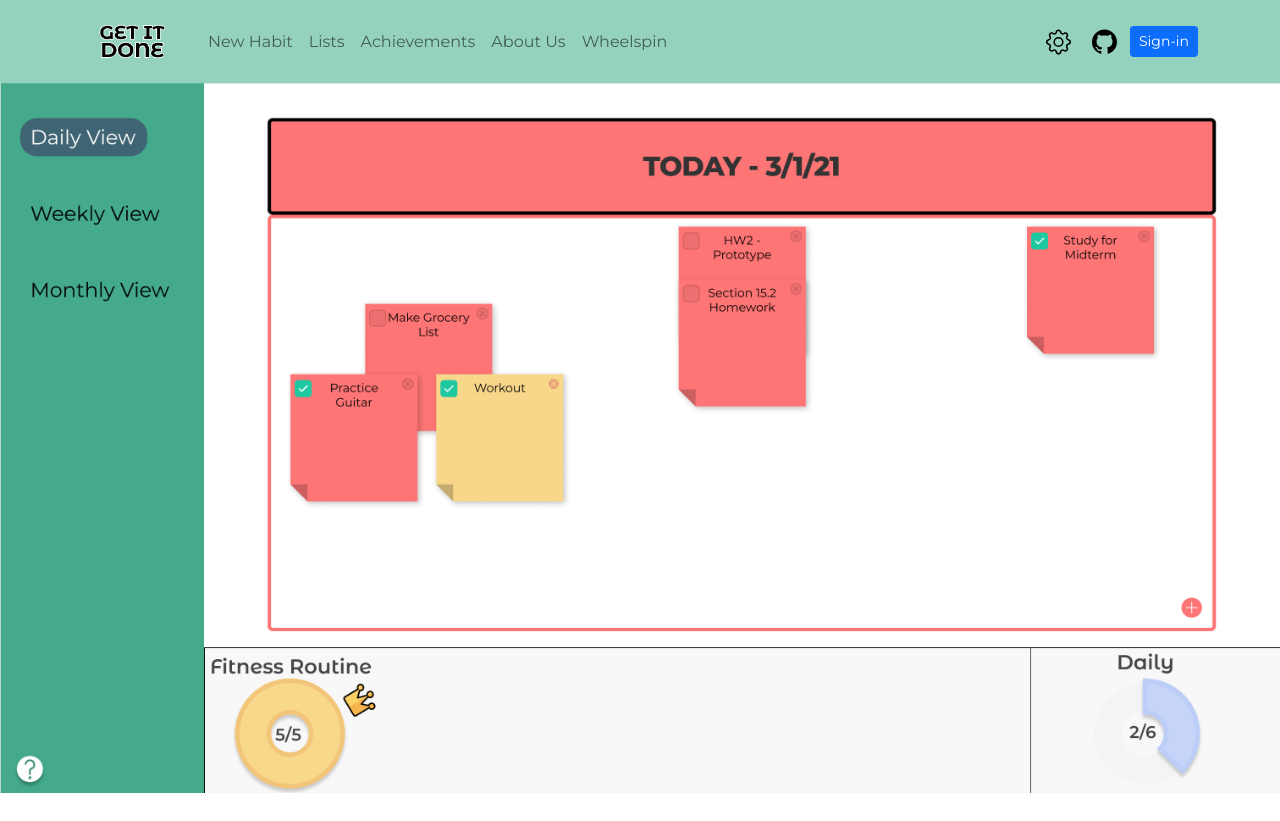
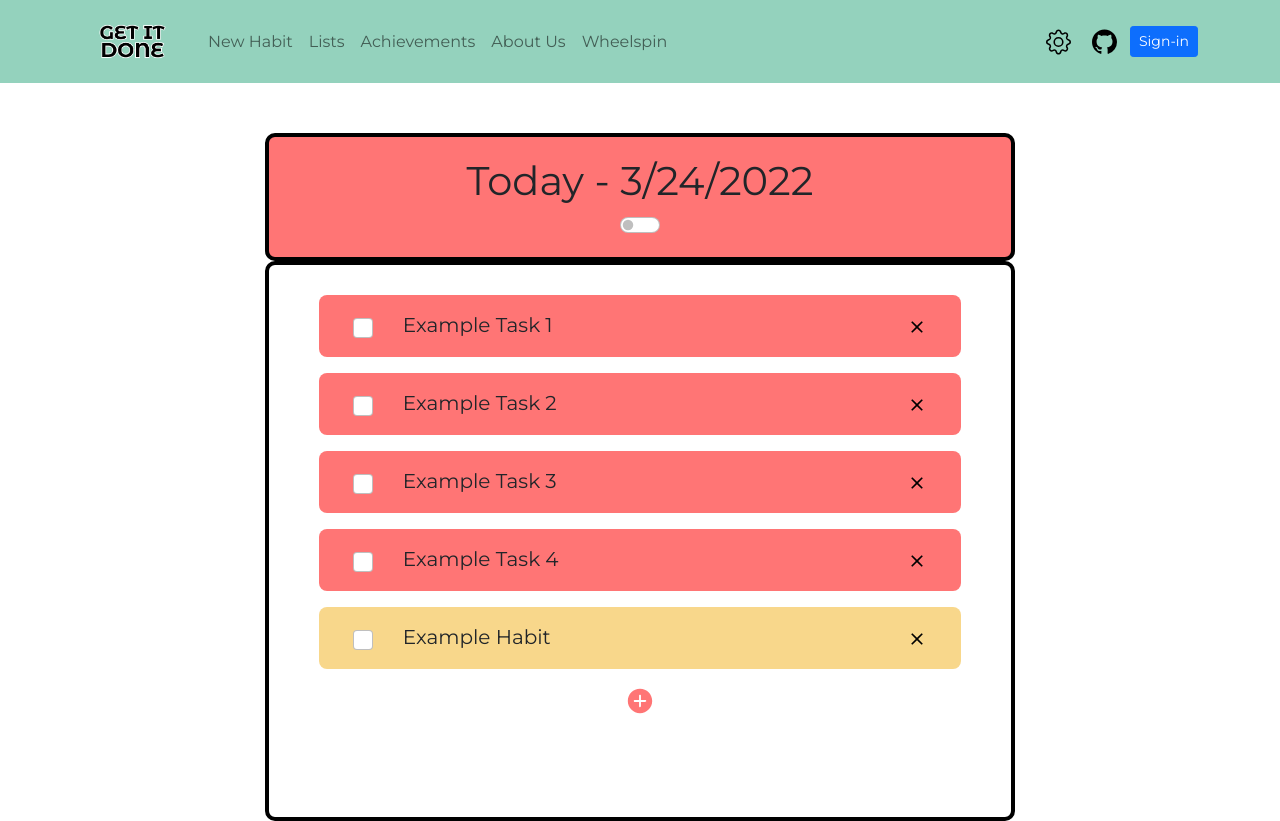
Before and after one commit to ccb1139/Get-it-Done-Gamified-to-do-list, a React (Create React App) app: page /Tasks in a window 1280 px wide. Before the commit the page ends 800 px from the top, so only its background shows below. Built offline with nearby package versions, Linux system fonts and the light colour scheme.

Commit message:
Added alternative daily list view

```diff
--- a/src/App.css
+++ b/src/App.css
@@ -17,6 +17,12 @@
   position: fixed;
 }
 */
+
+.LandingPage {
+  text-align: center;
+  margin: auto;
+  width: 100%;
+}
 
 #signIn {
   margin-top: auto;
@@ -56,6 +62,84 @@
 
 .Sidebar .navItem:active {
   color: black;
+}
+
+/*Lists*/
+.taskHeading {
+  margin: 50px auto 0 auto;
+  padding: 20px;
+  width: 60% !important;
+  max-width: 750px !important;
+  font-weight: bold;
+  border: 4px black solid;
+  border-radius: 10px;
+  background: #FF7575;
+}
+
+#dailyViewToggle{
+  width: 40px !important;
+}
+
+.taskContainer {
+  padding: 30px 50px !important;
+  width: 60% !important;
+  max-width: 750px !important;
+  border: 4px black solid;
+  border-radius: 10px;
+  min-height: 70%;
+}
+
+#dailyViewTraditional {
+  display: block;
+}
+
+#dailyViewStickyNotes {
+  display: none;
+}
+#dailyViewPlaceHolder {
+  width: 100%;
+  height: 100%;
+}
+
+.task{
+  margin: 0 auto;
+  padding: 10px;
+  width: 100%;
+  border-radius: 0.5em;
+  background: #FF7575;
+}
+
+.taskCheckBox{
+  width: 20px !important;
+  height: 20px !important;
+}
+
+.task h5 {
+  margin: 0;
+}
+
+.habit {
+  background: #F8D78B;
+}
+
+.closeButton {
+  background: transparent;
+  border: none;
+}
+
+.addTaskButton {
+  margin: auto;
+  display: block;
+  /* width: 50%; */
+  background: transparent;
+  border: none;
+  color: #FF7575;
+}
+
+.addTaskForm label {
+  width: 100%;
+  /* text-align: right; */
+  margin: 0 !important;
 }
 
 /*New Habit*/
--- /dev/null
+++ b/src/components/AddTaskButton.js
@@ -0,0 +1,50 @@
+import { Button, Collapse, Card, Form, Row, Col } from "react-bootstrap";
+import { IoIosAddCircle } from "react-icons/io";
+import { useState } from "react";
+
+const AddTaskButton = ({onAdd}) => {
+    const [open, setOpen] = useState(false);
+
+    function openCollapse() {
+        setOpen(!open);
+    }
+
+    function handleSumbit() {
+        const task = document.getElementById("taskInput");
+
+        onAdd({
+            text: task.value
+        });
+    }
+
+    return (
+        <>
+            <button className="addTaskButton" onClick={openCollapse}><IoIosAddCircle size= {30} /></button>
+
+            <Collapse in={open} >
+                <Card body >
+                    <Form className="addTaskForm">
+                        <Row className="justify-content-center mb-3">
+                            <Col className="col-2 align-self-center">
+                                <Form.Label>Task</Form.Label>
+                            </Col>
+
+                            <Col className="col-8">
+                                <input className="form-control" placeholder="Enter a task..." id="taskInput"></input>
+                            </Col>
+                        </Row>
+                        <Row className="justify-content-center">
+                            <Button className="w-25" onClick={handleSumbit}>
+                                Add
+                            </Button>
+                        </Row>
+
+
+                    </Form>
+                </Card>
+            </Collapse>
+        </>
+    );
+  }
+
+  export default AddTaskButton
--- a/src/components/DailyView.js
+++ b/src/components/DailyView.js
@@ -1,12 +1,119 @@
-import DailyViewSc from '../img/DailyViewSc.png'
-import Image from 'react-bootstrap/Image'
+// import DailyViewSc from '../img/DailyViewSc.png'
+// import Image from 'react-bootstrap/Image'
+// const DailyView = () => {
+//     return (
+//         <>
+//             <Image src={DailyViewSc} fluid />
+//         </>
+//     );
+//   }
+
+
+//   export default DailyView
+
+import Task from  "./Task";
+import AddTaskButton from "./AddTaskButton";
+import { Container, Image } from "react-bootstrap";
+import { useState } from "react";
+import DailyViewPlaceHolder from "../img/DailyViewPlaceHolder.png"
+
 const DailyView = () => {
+    // Sample list of tasks
+    const [tasks, setTasks] = useState([
+        {
+            id: 1,
+            text: "Example Task 1",
+            due: "N/A",
+            completed: false,
+            habit: false,
+        },
+        {
+            id: 2,
+            text: "Example Task 2",
+            due: "N/A",
+            completed: false,
+            habit: false,
+        },
+        {
+            id: 3,
+            text: "Example Task 3",
+            due: "N/A",
+            completed: false,
+            habit: false,
+        },
+        {
+            id: 4,
+            text: "Example Task 4",
+            due: "N/A",
+            completed: false,
+            habit: false,
+        },
+        {
+            id: 5,
+            text: "Example Habit",
+            due: "N/A",
+            completed: false,
+            habit: true,
+        }
+    ])
+
+    function deleteTask(id) {
+        setTasks(tasks.filter((task) => task.id !== id))
+    }
+
+    function addTask(task) {
+        // Generate random id for now
+        const id = Math.floor(Math.random() * 1000) + 1;
+
+        const newTask = { id, ...task }
+
+        setTasks([...tasks, newTask])
+
+        console.log(task);
+    }
+
+    function toggleDailyView() {
+        var traditionalElement = document.getElementById("dailyViewTraditional");
+        var stickyElement = document.getElementById("dailyViewStickyNotes");
+        var traditional = window.getComputedStyle(traditionalElement).display;
+
+        if (traditional === "block") {
+            traditionalElement.style.display = "none";
+            stickyElement.style.display = "block";
+        } else {
+            traditionalElement.style.display = "block";
+            stickyElement.style.display = "none";
+        }
+    }
+
+    var today = new Date();
+    const month = today.getMonth() + 1;
+    const day = today.getDate();
+    const year = today.getFullYear();
+    today = month + "/" + day + "/" + year;
+
     return (
         <>
-            <Image src={DailyViewSc} fluid />
+            <div className="taskHeading">
+                <h1 className="text-center">Today - {today}</h1>
+                <div className="form-switch text-center">
+                    <input id="dailyViewToggle" className="form-check-input" type="checkbox"
+                    role="switch" onClick={toggleDailyView}/>
+                </div>
+            </div>
+
+            <Container className="taskContainer">
+                <div id="dailyViewTraditional">
+                    {tasks.map((task) => <Task key={task.id} task={task} onDelete={deleteTask}/>)}
+                    <AddTaskButton onAdd={addTask}/>
+                </div>
+
+                <div id="dailyViewStickyNotes">
+                    <Image id="dailyViewPlaceHolder" src={DailyViewPlaceHolder}/>
+                </div>
+            </Container>
         </>
     );
   }
 
-
   export default DailyView
--- /dev/null
+++ b/src/components/Task.js
@@ -0,0 +1,26 @@
+import { Row, Col } from "react-bootstrap"
+import { MdClose } from "react-icons/md"
+
+const Task = ({task, onDelete}) => {
+    return (
+        <div className={"task mb-3 " + (task.habit ? "habit" : "")} key={task.id}>
+            <Row className="px-4 py-2">
+                <Col className="col-1 align-self-center">
+                    <input className="form-check-input taskCheckBox" type="checkbox"></input>
+                </Col>
+
+                <Col>
+                    <h5>{task.text}</h5>
+                </Col>
+
+                <Col className="col-1 ms-auto align-self-center">
+                    <button className="closeButton" onClick={() => onDelete(task.id)}>
+                        <MdClose size={20} className="pr-5"/>
+                    </button>
+                </Col>
+            </Row>
+        </div>
+    );
+  }
+
+  export default Task
```
Also changed, not shown: src/img/DailyViewPlaceHolder.png (added).
